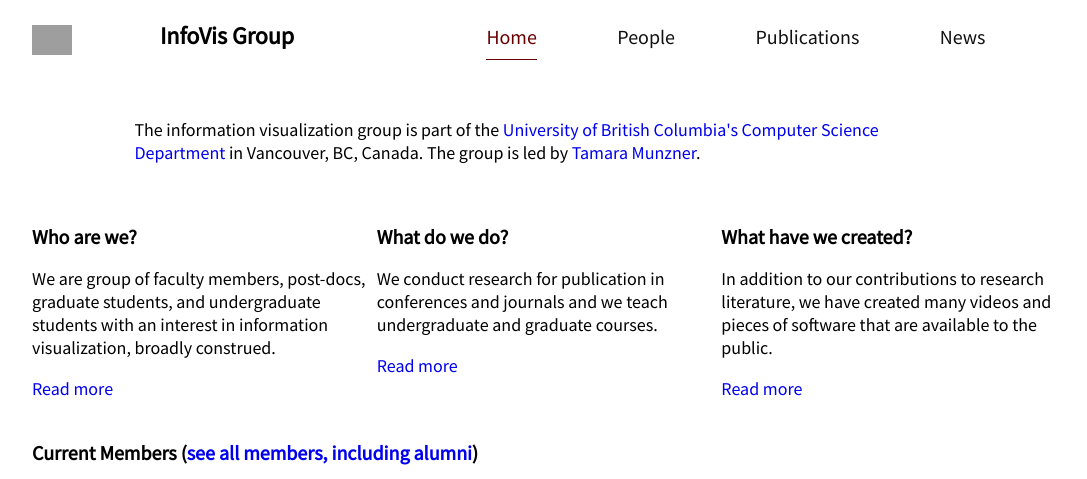
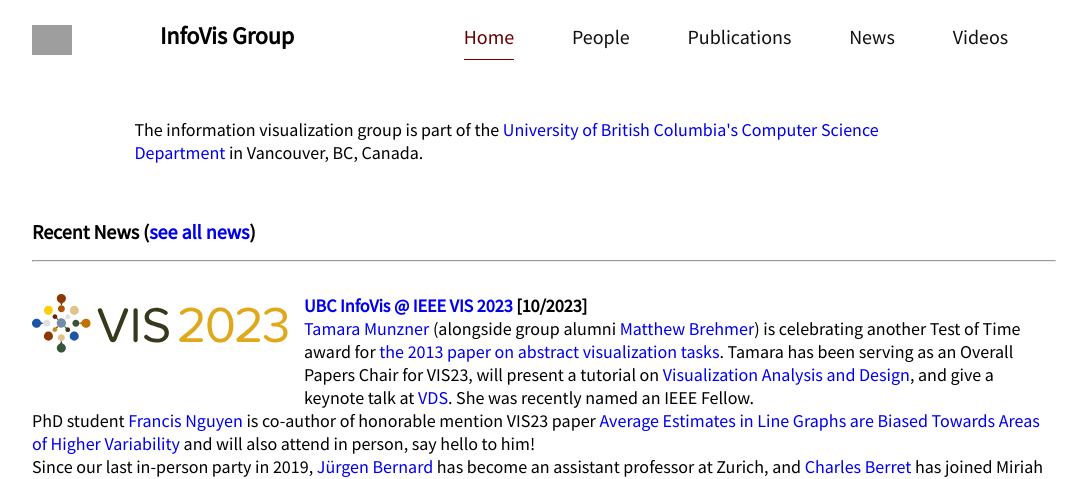
Before and after one commit to UBC-InfoVis/UBC-InfoVis.github.io, a Jekyll site: the page built from content/index.html, in a window 1280 px wide. Shown: the top 479 px of the page, without its empty margins (96-1183 px from the left). Built offline with Jekyll 4.4.1, drawn with Linux system fonts in a browser that asks for light colours; some of the changed text lies outside the part shown; grey boxes are pictures that could not be loaded.

Commit message:
updating home page styles and adding videos link

```diff
--- a/content/_data/navigation.yml
+++ b/content/_data/navigation.yml
@@ -6,3 +6,5 @@
   link: publications.html
 - name: News
   link: news.html
+- name: Videos
+  link: https://www.youtube.com/channel/UCnuYznpiC6fO0XyLKGAGFng/
--- a/content/assets/css/styles.css
+++ b/content/assets/css/styles.css
@@ -116,9 +116,9 @@
 
 .members {
     display: grid;
-    grid-template-columns: repeat(5, 1fr);
+    grid-template-columns: repeat(6, 1fr);
     gap: 5%;
-    margin-bottom: 80px;
+    margin-bottom: 30px;
 }
 
 .member {
@@ -143,12 +143,10 @@
     width: 100%;
 }
 
-.recent-news-item a img {
-    width: 100%;
-}
-
 .recent-news-item img {
     width: 100%;
+    height: 80%;
+    object-fit: contain;
 }
 
 #footer {
@@ -191,25 +189,20 @@
 }
 
 .news {
-    display: flex;
     gap: 10px;
     align-items: center;
+    margin-bottom: 16px;
 }
 
 .news .thumb {
-    flex: 1;
+    float: left;
+    width: 25%;
+    margin-right: 16px;
+    margin-bottom: 16px;
 }
 
 .news .thumb img {
     width: 100%;
-}
-
-.news .text {
-    flex: 3;
-}
-
-.news .text br {
-    margin-bottom: 16px;
 }
 
 @media screen and (max-width: 2000px) {
--- a/content/index.html
+++ b/content/index.html
@@ -5,29 +5,41 @@
 
 <div id="home-header">
     <p>
-        The information visualization group is part of the <a href="https://www.ubc.ca">University of British Columbia's</a> <a href="https://www.cs.ubc.ca">Computer Science Department</a> in Vancouver, BC, Canada. The group is led by <a href="https://www.cs.ubc.ca/~tmm/">Tamara Munzner</a>.
+        The information visualization group is part of the <a href="https://www.ubc.ca">University of British Columbia's</a> <a href="https://www.cs.ubc.ca">Computer Science Department</a> in Vancouver, BC, Canada.
     </p>
 </div>
 
-<div id="home-cards">
-    <div class="home-card">
-        <h2>Who are we?</h2>
-        <p>We are group of faculty members, post-docs, graduate students, and undergraduate students with an interest in information visualization, broadly construed.</p>
-        <a href="people.html">Read more</a>
+<h2>Recent News (<a href="news.html">see all news</a>)</h2>
+<hr>
+<br>
+
+<div class="news">
+    <div class="thumb">
+        <a href="{{ site.data.news[0].link }}"><img src="{{ site.data.news[0].image }}"></a>
     </div>
+    <b>{{ site.data.news[0].title }} [{{ site.data.news[0].date }}]</b>
+    <br>
+    {{ site.data.news[0].content }}
+</div>
+<br><br>
 
-    <div class="home-card">
-        <h2>What do we do?</h2>
-        <p>We conduct research for publication in conferences and journals and we teach undergraduate and graduate courses.</p>
-        <a href="publications.html">Read more</a>
-    </div>
-
-    <div class="home-card">
-        <h2>What have we created?</h2>
-        <p>In addition to our contributions to research literature, we have created many videos and pieces of software that are available to the public.</p>
-        <a href="resources.html">Read more</a>
-    </div>
+<div id="recent-news">
+    {% for item in site.data.news %}
+        {% if forloop.index < 6 and forloop.index > 1 %}
+            <div class="recent-news-item">
+                {% if item.link == "" %}
+                <img src="{{ item.image }}">
+                {% elsif item.link != "" %}
+                <a href="{{ item.link }}">
+                    <img src="{{ item.image }}">
+                </a>
+                {% endif %}
+                <p class="news-title">{{ item.title }}</p>
+            </div>
+        {% endif %}
+    {% endfor %}
 </div>
+<br><br>
 
 <h2>Current Members (<a href="people.html">see all members, including alumni</a>)</h2>
 <hr>
@@ -45,27 +57,6 @@
                 </a>
                 {% endif %}
                 <p class="member-name">{{ item.name }}</p>
-            </div>
-        {% endif %}
-    {% endfor %}
-</div>
-
-<h2>Recent News (<a href="news.html">see all news</a>)</h2>
-<hr>
-<br>
-
-<div id="recent-news">
-    {% for item in site.data.news %}
-        {% if forloop.index < 9 %}
-            <div class="recent-news-item">
-                {% if item.link == "" %}
-                <img src="{{ item.image }}">
-                {% elsif item.link != "" %}
-                <a href="{{ item.link }}">
-                    <img src="{{ item.image }}">
-                </a>
-                {% endif %}
-                <p class="news-title">{{ item.title }}</p>
             </div>
         {% endif %}
     {% endfor %}
@@ -102,7 +93,7 @@
                 {% endif %}
             </div>
         </div>
-        <hr>
+        <hr width="95%" style="border-style: dashed">
         {% endif %}
     {% endfor %}
 </div>
```
Also changed, not shown: content/news.html (+3 -8 lines).
